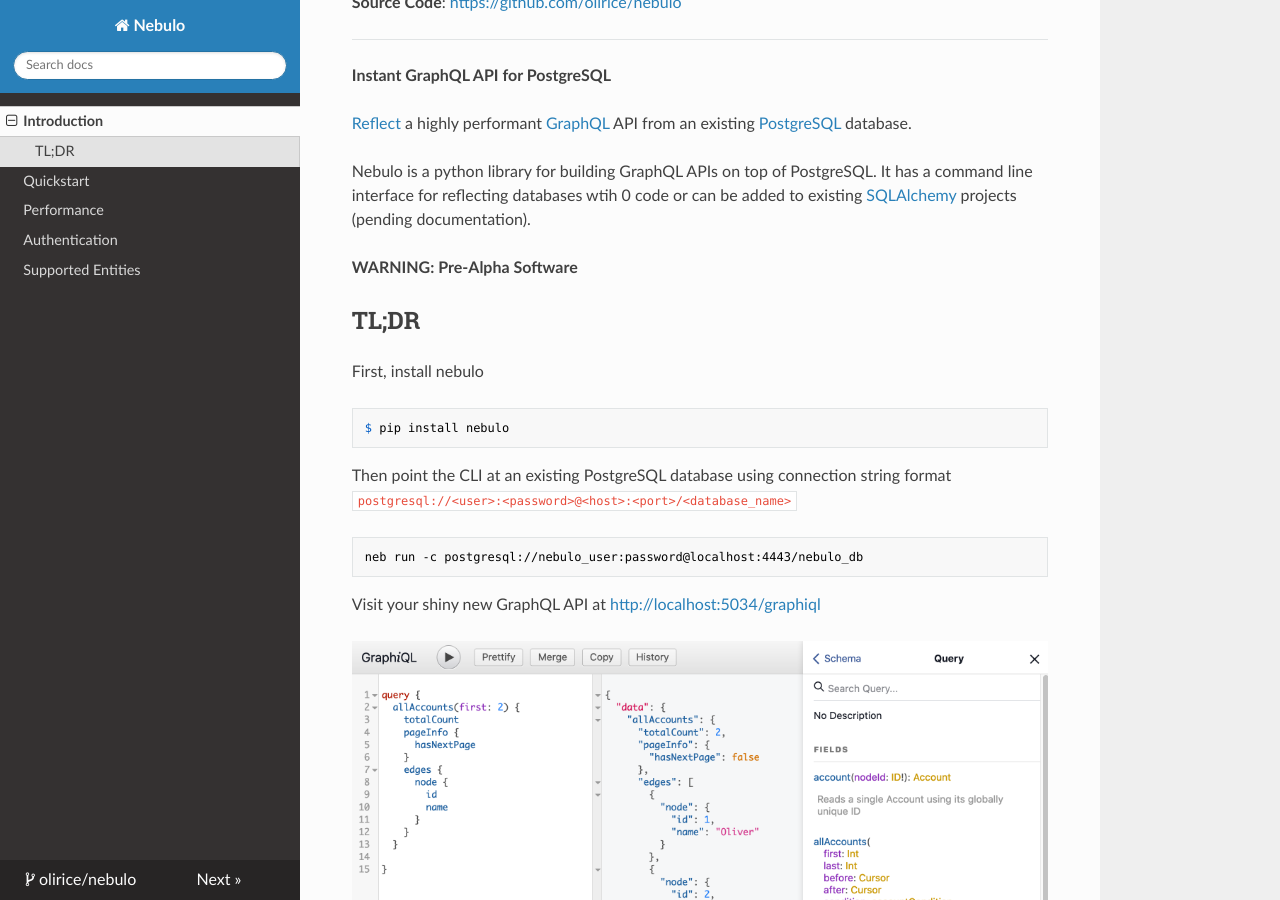
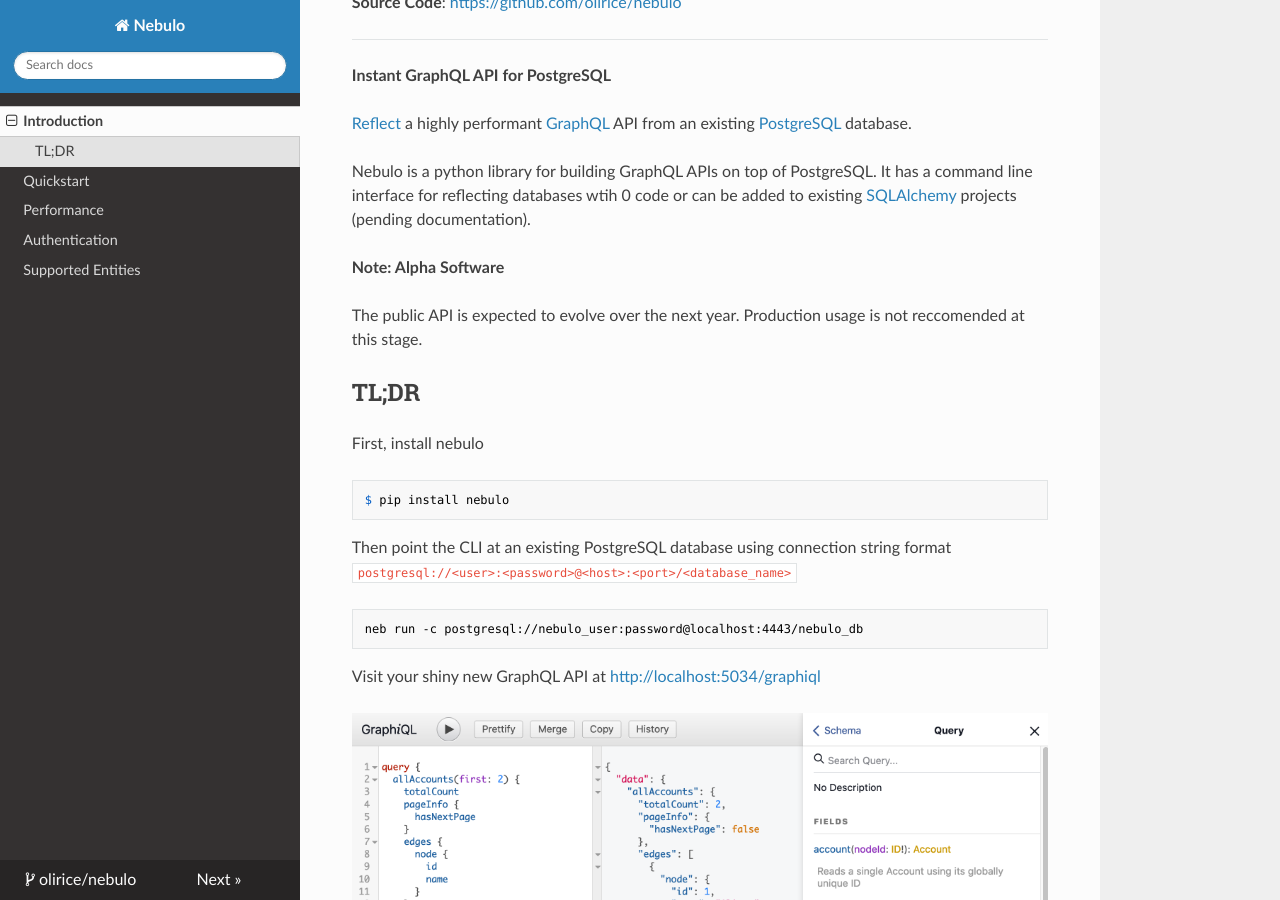
Before and after one commit to olirice/nebulo, an MkDocs documentation site: the page built from docs/index.md, in a window 1280 px wide and 900 px high, scrolled down 338 px. Built offline with MkDocs 1.6.1, drawn with Linux system fonts in a browser that asks for light colours; nearby versions of some CDN libraries.

Commit message:
reflect in gh docs

```diff
--- a/docs/index.md
+++ b/docs/index.md
@@ -35,7 +35,9 @@
 Nebulo is a python library for building GraphQL APIs on top of PostgreSQL. It has a command line interface for reflecting databases wtih 0 code or can be added to existing [SQLAlchemy](https://www.sqlalchemy.org/) projects (pending documentation).
 
 
-**WARNING: Pre-Alpha Software**
+**Note: Alpha Software**
+
+The public API is expected to evolve over the next year. Production usage is not reccomended at this stage.
 
 ## TL;DR
 
```
